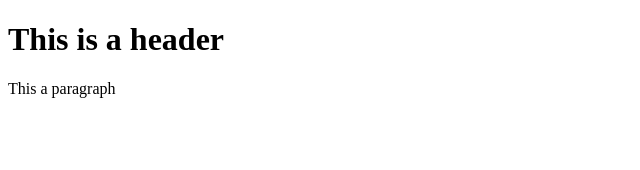
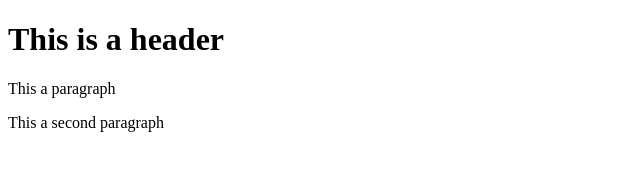
Before and after one commit to Seiftarek97/git-test, a plain HTML site: page index.html in a window 1280 px wide. Shown: the whole page, without its empty margins (0-640 px from the left). Drawn offline with Linux system fonts and the light colour scheme.

Commit message:
third commit

```diff
--- a/index.html
+++ b/index.html
@@ -4,6 +4,7 @@
     <meta charset="utf-8" />
     <h1>This is a header</h1>
     <p>This a paragraph</p>
+    <p>This a second paragraph</p>
 </head>
 <body>
 
```
